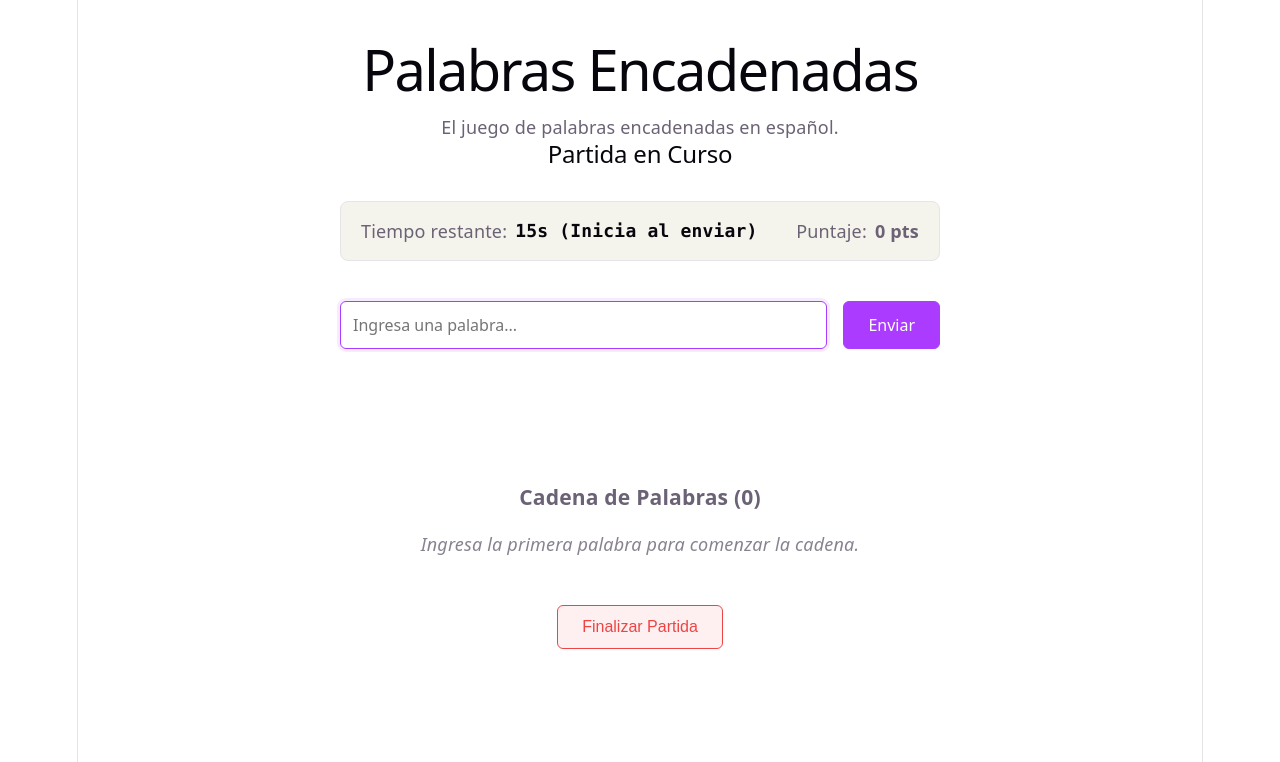
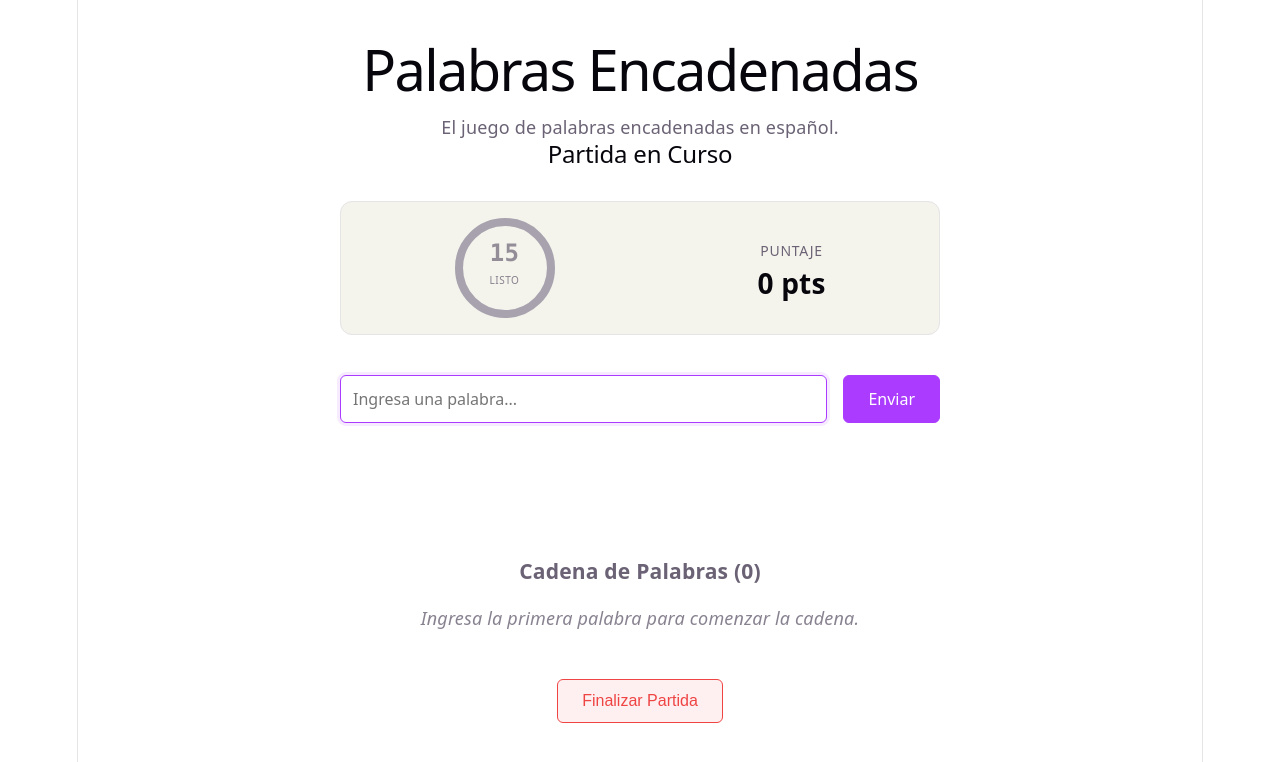
Before and after one commit to salvanescki/unq-ui-nicolas-salvanescki-trabajo-final, a React (Vite) app: page / in a window 1280 px wide. Both pictures are taken after typing "Sample" into the empty fields and a click on the button "Jugar Partida". Shown: the top 762 px of the page. Built offline with nearby package versions, Linux system fonts and the light colour scheme.

Commit message:
feat: implement TimerRing component and update GameBoard layout for improved countdown visualization

```diff
--- a/src/components/GameBoard.css
+++ b/src/components/GameBoard.css
@@ -8,20 +8,42 @@
 .game-stats {
   display: flex;
   flex-direction: row;
-  flex-wrap: wrap;
-  justify-content: space-between;
+  align-items: center;
+  justify-content: space-around;
   background: var(--code-bg);
   border: 1px solid var(--border);
-  border-radius: 8px;
-  padding: 12px var(--spacing-md);
+  border-radius: 12px;
+  padding: var(--spacing-md);
   gap: var(--spacing-md);
   margin-bottom: var(--spacing-md);
 }
 
-.game-stats div {
+.timer-wrapper {
   display: flex;
   align-items: center;
-  gap: var(--spacing-sm);
+  justify-content: center;
+}
+
+.score-wrapper {
+  display: flex;
+  flex-direction: column;
+  align-items: center;
+  gap: 4px;
+}
+
+.score-label {
+  font-size: 14px;
+  color: var(--text);
+  text-transform: uppercase;
+  letter-spacing: 0.05em;
+  font-weight: 500;
+}
+
+.score-value {
+  font-size: 28px;
+  font-weight: 700;
+  color: var(--text-h);
+  line-height: 1;
 }
 
 .input-section {
@@ -54,26 +76,7 @@
   width: 100%;
 }
 
-.timer-loading {
-  color: var(--accent);
-}
 
-.timer-low {
-  color: var(--danger);
-  animation: timer-pulse 1s infinite alternate ease-in-out;
-  font-weight: 600;
-}
-
-@keyframes timer-pulse {
-  from {
-    transform: scale(1);
-    opacity: 0.85;
-  }
-  to {
-    transform: scale(1.06);
-    opacity: 1;
-  }
-}
 
 /* Tablet and Desktop: >= 768px */
 @media (min-width: 768px) {
--- a/src/components/GameBoard.tsx
+++ b/src/components/GameBoard.tsx
@@ -1,8 +1,8 @@
 import { useState, useEffect, useRef } from 'react';
 import type { FC, SubmitEventHandler } from 'react';
 import type { WordEntry, ValidationError } from '../types/game';
-import { TURN_DURATION_SECONDS } from '../types/game';
 import { ChainedWordsList } from './ChainedWordsList';
+import { TimerRing } from './TimerRing';
 import './GameBoard.css';
 
 interface GameBoardProps {
@@ -61,21 +61,6 @@ export const GameBoard: FC<GameBoardProps> = ({
     }
   };
 
-  const renderTimer = () => {
-    if (words.length === 0) {
-      return <strong className="counter">{TURN_DURATION_SECONDS}s (Inicia al enviar)</strong>;
-    }
-    if (isSubmitting) {
-      return <strong className="counter timer-loading">{timeLeft}s (Validando...)</strong>;
-    }
-    const isLowTime = timeLeft <= 3;
-    return (
-      <strong className={`counter ${isLowTime ? 'timer-low' : ''}`}>
-        {timeLeft}s
-      </strong>
-    );
-  };
-
   // Determine the required starting letter for guidance
   const lastWord = words.length > 0 ? words[words.length - 1].word : '';
   const requiredLetter = lastWord ? lastWord[lastWord.length - 1].toUpperCase() : '';
@@ -84,13 +69,17 @@ export const GameBoard: FC<GameBoardProps> = ({
     <div className="game-board">
       <h2>Partida en Curso</h2>
       <div className="game-stats">
-        <div>
-          <span>Tiempo restante: </span>
-          {renderTimer()}
+        <div className="timer-wrapper">
+          <TimerRing
+            remaining={timeLeft}
+            active={words.length > 0}
+            paused={isSubmitting}
+            resetKey={words.length}
+          />
         </div>
-        <div>
-          <span>Puntaje: </span>
-          <strong>{score} pts</strong>
+        <div className="score-wrapper">
+          <span className="score-label">Puntaje</span>
+          <strong className="score-value">{score} pts</strong>
         </div>
       </div>
 
--- /dev/null
+++ b/src/components/TimerRing.css
@@ -0,0 +1,96 @@
+.timer-ring-container {
+  position: relative;
+  display: inline-grid;
+  place-items: center;
+  width: max-content;
+}
+
+.timer-ring-pulse {
+  animation: pulse-ring 0.9s ease-in-out infinite;
+}
+
+.timer-ring-svg {
+  transform: rotate(-90deg);
+}
+
+.timer-ring-bg {
+  stroke: var(--border);
+}
+
+.timer-ring-fg {
+  transition: stroke 300ms ease;
+}
+
+@keyframes timer-countdown {
+  from {
+    stroke-dashoffset: 0;
+  }
+  to {
+    stroke-dashoffset: var(--timer-circumference);
+  }
+}
+
+/* Colors based on state */
+.timer-color-inactive {
+  stroke: var(--text);
+  opacity: 0.5;
+}
+
+.timer-color-success {
+  stroke: var(--success);
+}
+
+.timer-color-warning {
+  stroke: #eab308; /* Yellow warning color */
+}
+
+.timer-color-danger {
+  stroke: var(--danger);
+}
+
+.timer-ring-content {
+  position: absolute;
+  inset: 0;
+  display: flex;
+  flex-direction: column;
+  align-items: center;
+  justify-content: center;
+  pointer-events: none;
+}
+
+.timer-ring-number {
+  font-family: var(--mono);
+  font-size: 24px;
+  font-weight: 600;
+  color: var(--text-h);
+  line-height: 1;
+}
+
+.timer-number-inactive {
+  color: var(--text);
+  opacity: 0.7;
+}
+
+.timer-number-urgent {
+  color: var(--danger);
+}
+
+.timer-ring-label {
+  margin-top: 2px;
+  font-size: 10px;
+  font-weight: 500;
+  text-transform: uppercase;
+  letter-spacing: 0.05em;
+  color: var(--text);
+  opacity: 0.8;
+}
+
+@keyframes pulse-ring {
+  0%,
+  100% {
+    transform: scale(1);
+  }
+  50% {
+    transform: scale(1.05);
+  }
+}
--- /dev/null
+++ b/src/components/TimerRing.tsx
@@ -0,0 +1,90 @@
+import type { FC } from 'react';
+import { TURN_DURATION_SECONDS } from '../types/game';
+import './TimerRing.css';
+
+interface TimerRingProps {
+  remaining: number;
+  active: boolean;
+  paused?: boolean;
+  resetKey?: string | number;
+}
+
+export const TimerRing: FC<TimerRingProps> = ({
+  remaining,
+  active,
+  paused = false,
+  resetKey = 0,
+}) => {
+  const size = 100;
+  const stroke = 8;
+  const radius = (size - stroke) / 2;
+  const circumference = 2 * Math.PI * radius;
+
+  const seconds = active ? Math.ceil(remaining) : TURN_DURATION_SECONDS;
+  const critical = active && remaining <= 3;
+
+  // Determine current color class based on remaining time
+  let colorClass = 'timer-color-success';
+  if (!active) {
+    colorClass = 'timer-color-inactive';
+  } else if (remaining <= 4) {
+    colorClass = 'timer-color-danger';
+  } else if (remaining <= 7) {
+    colorClass = 'timer-color-warning';
+  }
+
+  // Animation style properties
+  const animationStyle = active
+    ? ({
+        animationName: 'timer-countdown',
+        animationDuration: `${TURN_DURATION_SECONDS}s`,
+        animationTimingFunction: 'linear',
+        animationFillMode: 'forwards',
+        animationPlayState: paused ? 'paused' : 'running',
+        '--timer-circumference': `${circumference}px`,
+        strokeDasharray: circumference,
+      } as React.CSSProperties)
+    : ({
+        '--timer-circumference': `${circumference}px`,
+        strokeDasharray: circumference,
+        strokeDashoffset: 0,
+      } as React.CSSProperties);
+
+  return (
+    <div
+      className={`timer-ring-container ${critical ? 'timer-ring-pulse' : ''}`}
+      role="timer"
+      aria-label={`Tiempo restante: ${seconds} segundos`}
+    >
+      <svg width={size} height={size} className="timer-ring-svg">
+        <circle
+          cx={size / 2}
+          cy={size / 2}
+          r={radius}
+          fill="none"
+          className="timer-ring-bg"
+          strokeWidth={stroke}
+        />
+        <circle
+          key={`${resetKey}-${active}`}
+          cx={size / 2}
+          cy={size / 2}
+          r={radius}
+          fill="none"
+          className={`timer-ring-fg ${colorClass}`}
+          strokeWidth={stroke}
+          strokeLinecap="round"
+          style={animationStyle}
+        />
+      </svg>
+      <div className="timer-ring-content">
+        <span className={`timer-ring-number ${!active ? 'timer-number-inactive' : critical ? 'timer-number-urgent' : ''}`}>
+          {seconds}
+        </span>
+        <span className="timer-ring-label">
+          {active ? 'segundos' : 'listo'}
+        </span>
+      </div>
+    </div>
+  );
+};
```
